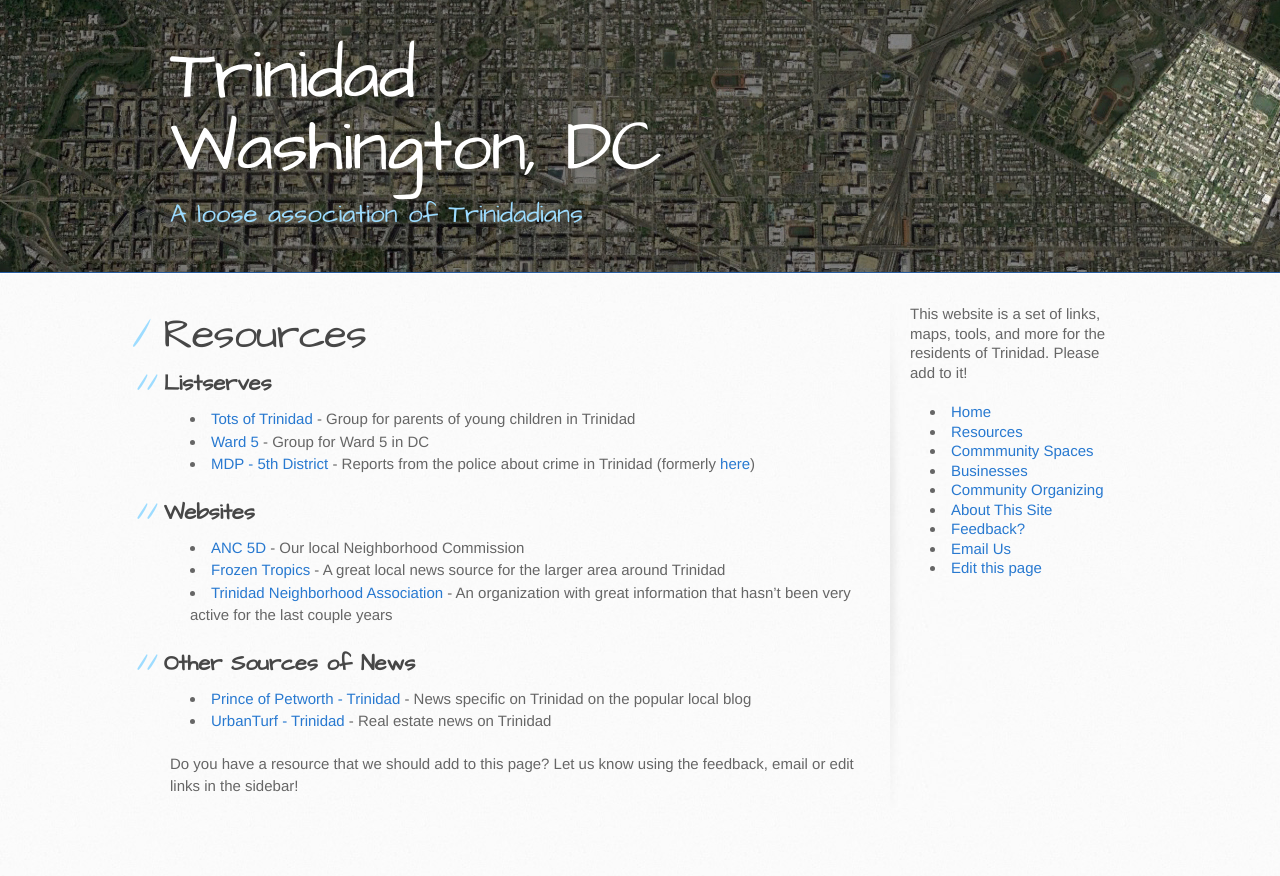
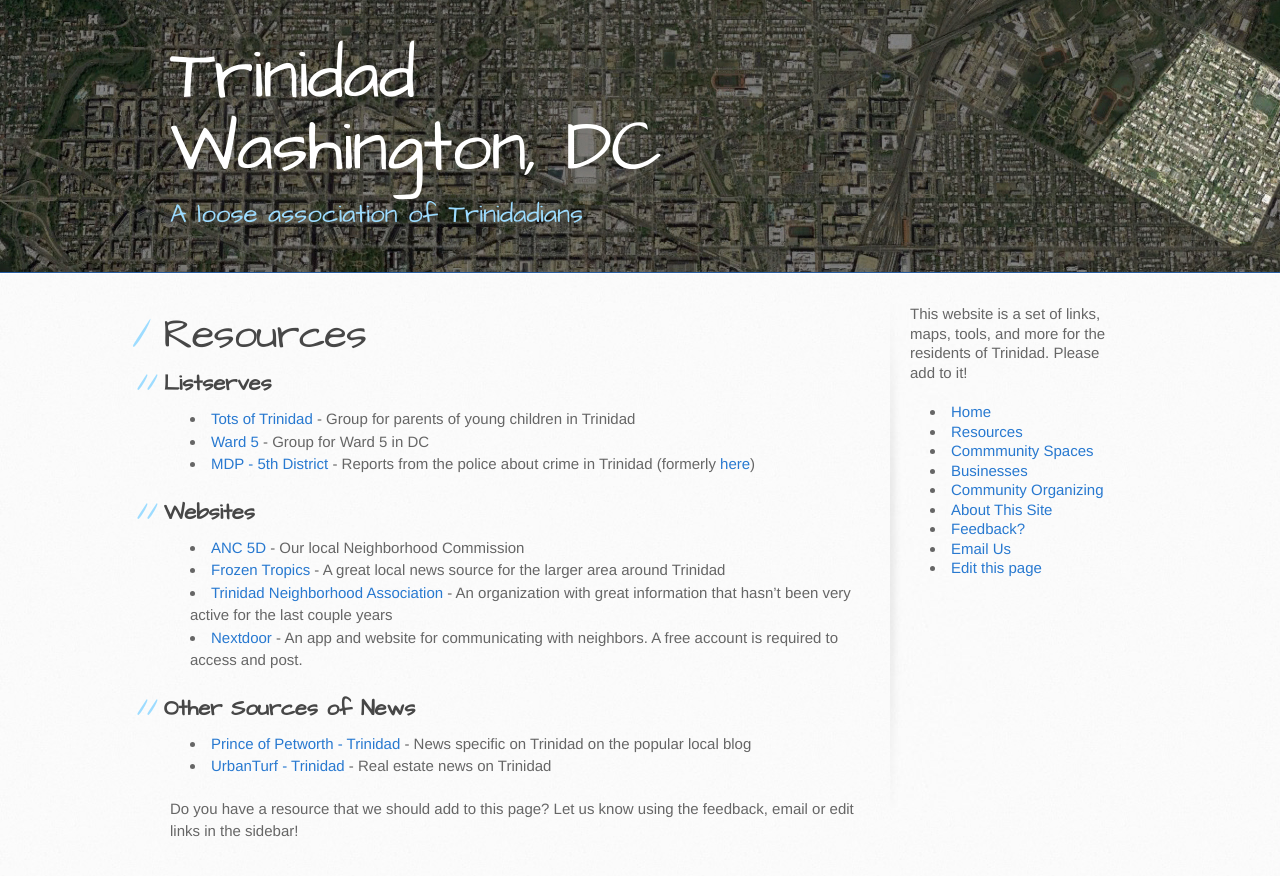
Before and after one commit to gbinal/tobago, a Jekyll site: the page built from resources.md, in a window 1280 px wide. Shown: the top 876 px of the page. Built offline with Jekyll 4.4.1, drawn with Linux system fonts in a browser that asks for light colours.

Commit message:
Added nextdoor

```diff
--- a/resources.md
+++ b/resources.md
@@ -17,6 +17,7 @@ published: true
 * [ANC 5D](http://www.anc5d.org) - Our local Neighborhood Commission
 * [Frozen Tropics](https://frozentropics.blogspot.com) - A great local news source for the larger area around Trinidad
 * [Trinidad Neighborhood Association](https://trinidadneighborhood.org) - An organization with great information that hasn't been very active for the last couple years
+* [Nextdoor](https://nextdoor.com/neighborhood/trinidad--washington--dc/) - An app and website for communicating with neighbors. A free account is required to access and post.
 
 
 ## Other Sources of News
```
